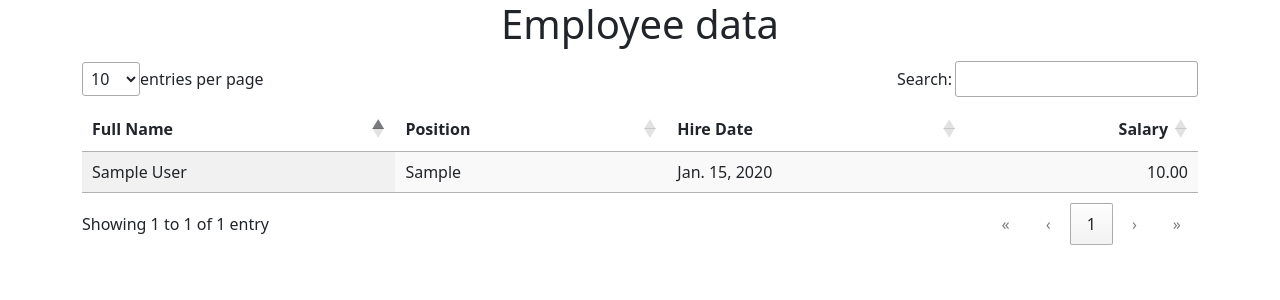
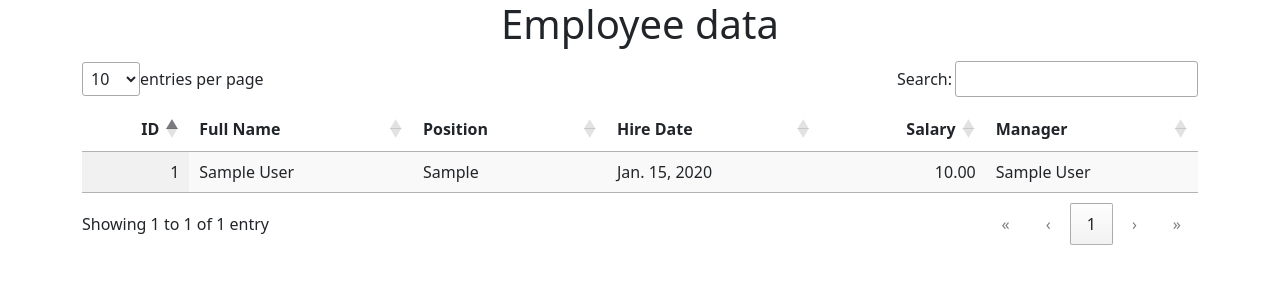
Before and after one commit to hito-de-jiro/catalog-employees, a Django app: page /catalog/employees/ in a window 1280 px wide. Shown: the top 300 px of the page. Run offline with Django 5.2, Linux system fonts and the light colour scheme; tables that the repository leaves empty hold one stand-in row (values such as "Sample post"); some libraries are stand-ins or nearby versions.

Commit message:
style: added field 'id' and 'manager'

```diff
--- a/app/catalog/templates/catalog/employees.html
+++ b/app/catalog/templates/catalog/employees.html
@@ -6,20 +6,23 @@
         <table id="employee-table" class="display" style="width:100%">
             <thead>
             <tr>
+                <th>ID</th>
                 <th>Full Name</th>
                 <th>Position</th>
                 <th>Hire Date</th>
                 <th>Salary</th>
-
+                <th>Manager</th>
             </tr>
             </thead>
             <tbody>
             {% for employee in employees %}
                 <tr>
+                    <td>{{ employee.id }}</td>
                     <td>{{ employee.full_name }}</td>
                     <td>{{ employee.position }}</td>
                     <td>{{ employee.hire_date }}</td>
                     <td>{{ employee.salary }}</td>
+                    <td>{{ employee.manager }}</td>
                 </tr>
             {% endfor %}
             </tbody>
@@ -28,7 +31,7 @@
 
     <script>
         document.addEventListener('DOMContentLoaded', function () {
-            new DataTable('#employee-table');
+            $('#employee-table').DataTable();
         });
     </script>
 {% endblock %}
```
